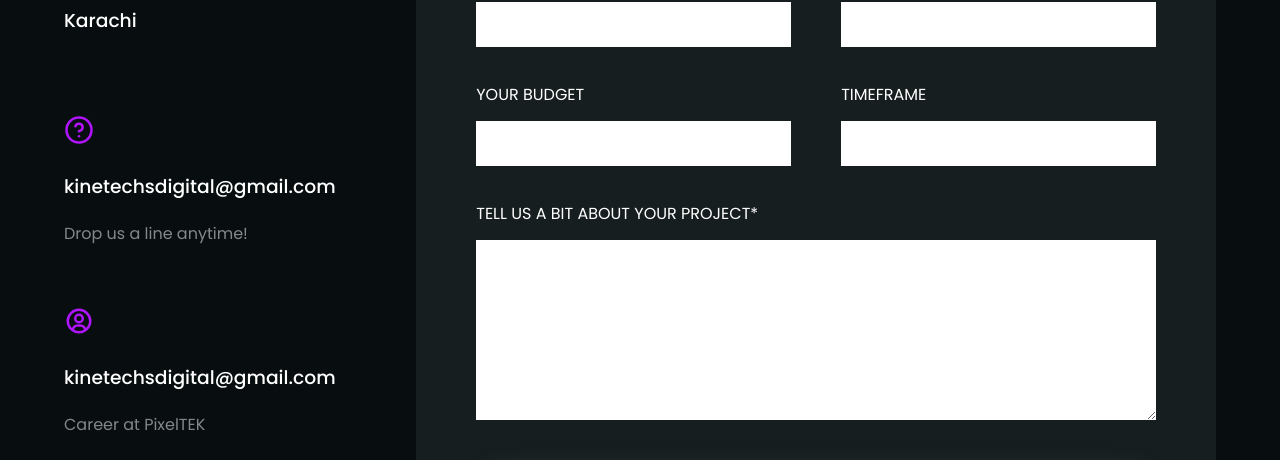
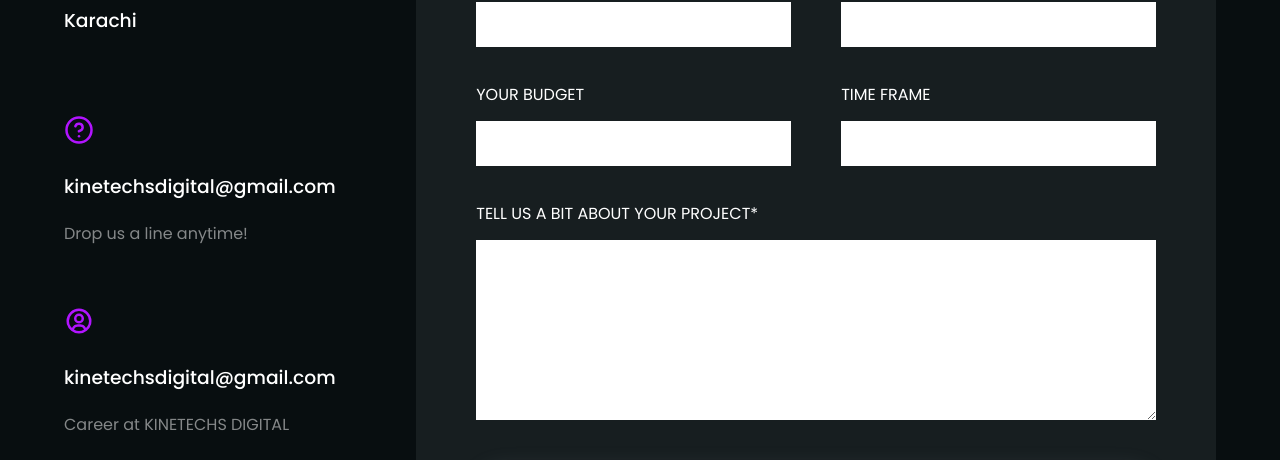
Before and after one commit to mustufa100/KinetechsDigital, a Next.js app: page /contact in a window 1280 px wide. Shown: the part 692-1152 px from the top of the page. Built offline with nearby package versions, Linux system fonts and the light colour scheme.

Commit message:
Update Contact.js

```diff
--- a/sections/Contact.js
+++ b/sections/Contact.js
@@ -55,7 +55,7 @@ const Contact = () => {
                 <div className='box'>
                   <BiUserCircle size={30} className='icons' />
                   <h3>kinetechsdigital@gmail.com</h3>
-                  <span>Career at PixelTEK</span>
+                  <span>Career at KINETECHS DIGITAL</span>
                 </div>
               </div>
               <ul>
@@ -118,7 +118,7 @@ const Contact = () => {
                     <input type='text' name="user_budget"/>
                   </div>
                   <div className='inputs'>
-                    <span>timeframe</span>
+                    <span>time frame</span>
                     <input type='text' name="user_timeframe"/>
                   </div>
                 </div>
```
